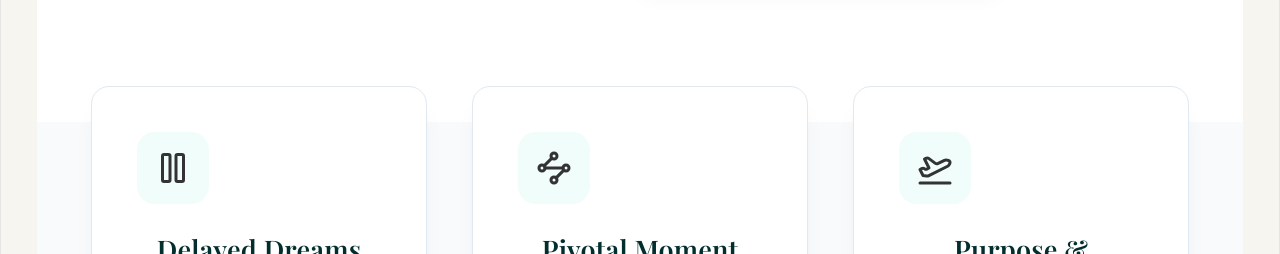
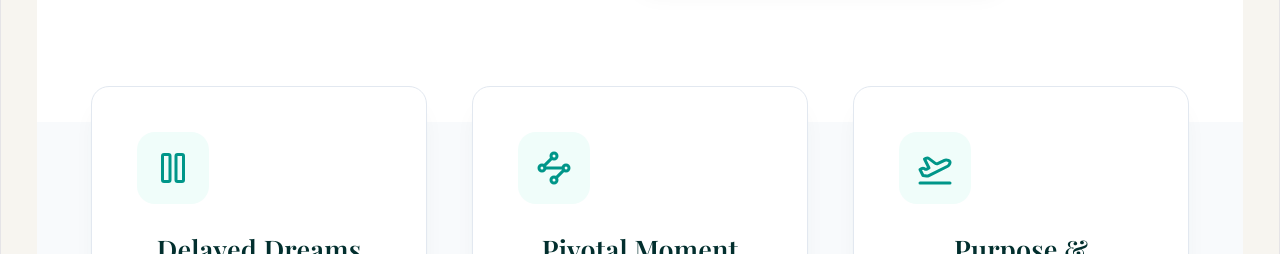
Before and after one commit to johnkrahenbuhl/mk-personal, a React (Vite) app: page / in a window 1280 px wide. Shown: the part 1760-2014 px from the top of the page. Built offline with nearby package versions, Linux system fonts and the light colour scheme; a web font is replaced by a local one.

Commit message:
Resolved className issue with Pillars4.tsx that was blocking GitHub Actions Auto-deployment

```diff
--- a/src/components/Pillars4.tsx
+++ b/src/components/Pillars4.tsx
@@ -6,7 +6,9 @@ export function Pillars() {
 
   const pillars = [
     {
-      icon: <Pause className="w-8 h-8 text-teal-600" />,
+      icon: (
+        <Pause className="w-8 h-8 text-teal-600 group-hover:text-white transition-colors" />
+      ),
       title: "Delayed Dreams",
       description: (
         <div className="text-left space-y-4">
@@ -45,7 +47,9 @@ export function Pillars() {
       ),
     },
     {
-      icon: <Waypoints className="w-8 h-8 text-teal-600" />,
+      icon: (
+        <Waypoints className="w-8 h-8 text-teal-600 group-hover:text-white transition-colors" />
+      ),
       title: "Pivotal Moment",
       description: (
         <div className="text-left space-y-4">
@@ -92,7 +96,9 @@ export function Pillars() {
       ),
     },
     {
-      icon: <PlaneTakeoff className="w-8 h-8 text-teal-600" />,
+      icon: (
+        <PlaneTakeoff className="w-8 h-8 text-teal-600 group-hover:text-white transition-colors" />
+      ),
       title: "Purpose & Freedom",
       description: (
         <div className="text-left space-y-4">
@@ -147,10 +153,7 @@ export function Pillars() {
                 className="bg-white rounded-2xl p-10 shadow-xl shadow-teal-900/5 hover:-translate-y-2 transition-transform duration-300 border border-slate-200 group flex flex-col cursor-pointer"
               >
                 <div className="w-16 h-16 rounded-2xl bg-teal-50 flex items-center justify-center mb-6 group-hover:bg-teal-600 group-hover:text-white transition-colors duration-300 shrink-0">
-                  {React.cloneElement(pillar.icon as React.ReactElement, {
-                    className:
-                      "w-8 h-8 group-hover:text-white transition-colors",
-                  })}
+                  {pillar.icon}
                 </div>
 
                 <h3 className="text-2xl font-serif text-teal-950 font-bold mb-4 shrink-0">
```
